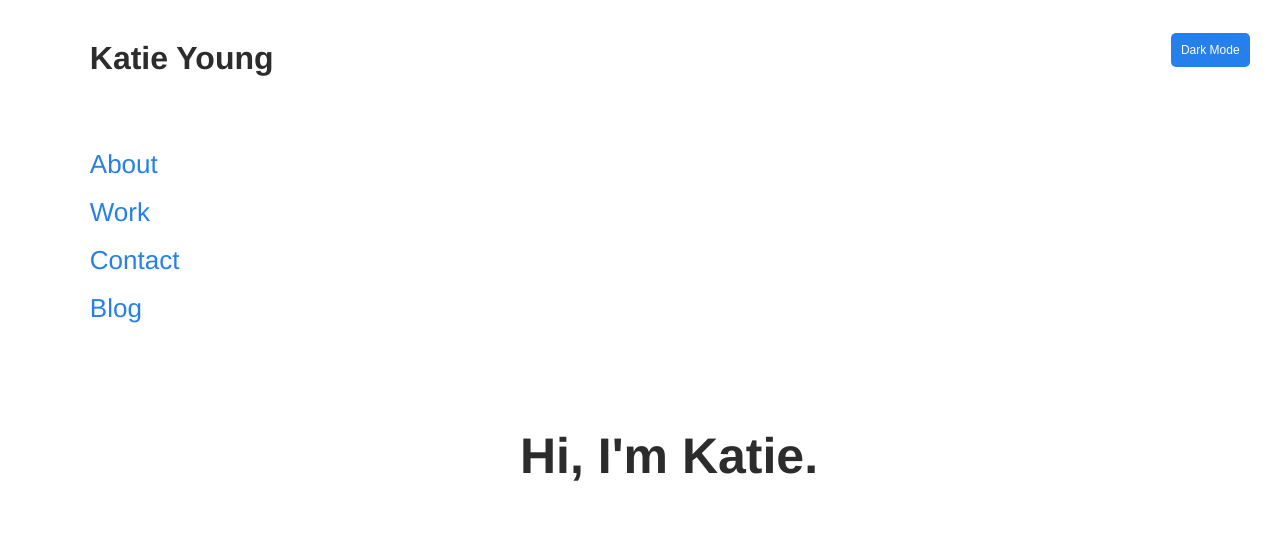
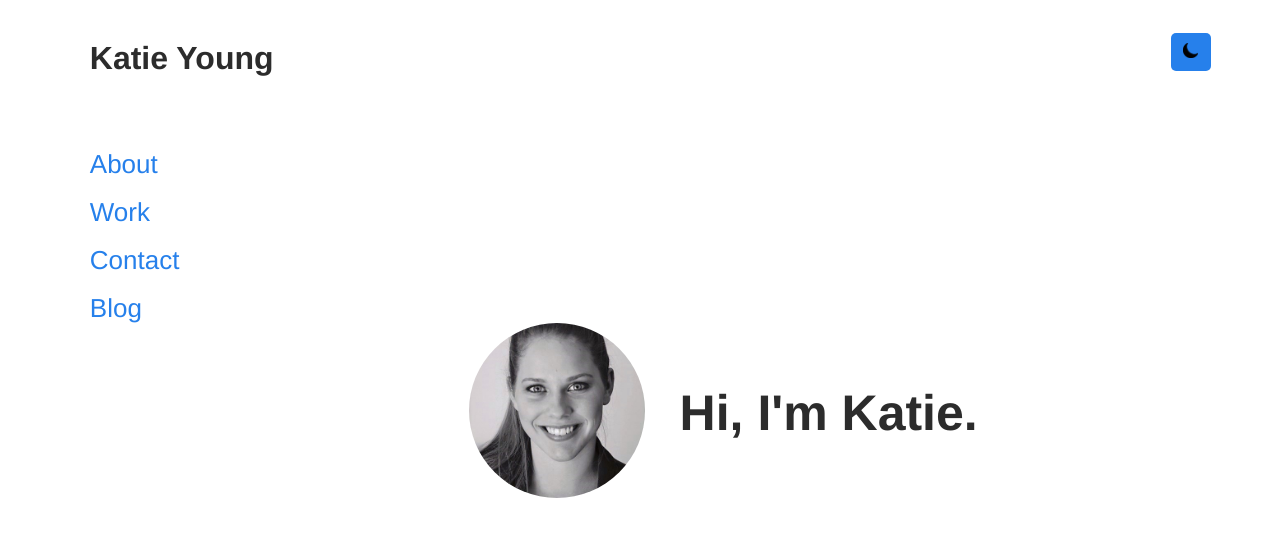
Before and after one commit to kaydyoung/kaydyoung.github.io, a Jekyll site: the page built from index.html, in a window 1280 px wide. Shown: the top 537 px of the page. Built offline with Jekyll 4.4.1, drawn with Linux system fonts in a browser that asks for light colours.

Commit message:
css updates
Adding a profile pic and image to dark mode button

```diff
--- a/_layouts/default.html
+++ b/_layouts/default.html
@@ -9,7 +9,7 @@
     {% seo %}
   </head>
   <body class="light">
-    <button id="btn-toggle" onClick="toggleDark()">Dark Mode</img></button>
+    <button id="btn-toggle" onClick="toggleDark()"><img src="assets/images/moon.png" class="modeimage"></button>
     {% include header.html %}
      {% include navigation.html %}
     {{ content }}
--- a/_sass/main.scss
+++ b/_sass/main.scss
@@ -9,13 +9,14 @@
   --secondary: #2680eb;
   --secondary-darker: #0f52a3;
   //--tertiary:
+
 }
 
 /* DARK MODE */
 .dark {
   //--background: #354349;
   --background: #161b22;
-  --nav: #6a737d;
+  --nav: #8b949e;
   --titles: #dbe9d5;
   --mainText: #8b949e;
   --subText: #8b949e;
@@ -29,6 +30,7 @@
   outline: none;
   background-color: var(--secondary);
   color: white;
+  width: 40px;
   border: none;
   border-radius: 5px;
   padding: 10px;
@@ -39,6 +41,11 @@
   margin-top: 25px;
   z-index: 100;
   position: relative;
+}
+
+.modeimage {
+  height: 15px;
+  width: auto;
 }
 
 //Why doesn't this work???
@@ -129,11 +136,11 @@ color: var(--mainText);
 }
 
 .katie-page-wrapper {
-  margin-left: 40vw;
+  margin-left: 36vw;
   display: flex;
-  flex-direction: column;
-  margin-top: 40vh;
-  align-items: flex-start;
+  flex-direction: row;
+  margin-top: 28vh;
+  align-items: center;
   margin-right: 10vw;
   overflow: hidden;
 }
@@ -163,6 +170,7 @@ color: var(--mainText);
 .katie-page-wrapper img {
   max-height: 175px;
   width: auto;
+  margin-right: 35px;
   border-radius: 50%;
   margin-bottom: 20px;
 }
--- a/assets/js/darkmodetoggle.js
+++ b/assets/js/darkmodetoggle.js
@@ -1,3 +1,5 @@
+/* Toggles Text to be Light or Dark Mode
+
 function toggleDark() {
   var mode = "";
   //if user toggles to dark mode, select dark class
@@ -9,6 +11,18 @@ function toggleDark() {
       //Mode will be the text inside the button: dark or light
       document.getElementById("btn-toggle").innerHTML = mode;
     }
+*/
+
+//Try to toggle image
+function toggleDark() {
+  var img = document.getElementById("modeimage");
+  //if user toggles to dark mode, select dark class
+  if (document.body.classList.toggle("dark")){
+    img.src("assets/images/moon.png")
+  } else {
+    img.src("assets/images/sun.png");
+    }
+}
 
 
 /* Saving Preferences
@@ -19,8 +33,3 @@ window.localStorage.setItem("pref", theme);
 
 window.localStorage.getItem("pref")
 */
-
-/* Code to change dark mode button a different color */
-document.getElementsByClassName('.btn__background').onClick(function() {
-  document.getElementsByClassName('.container').toggleClass('color');
-});
--- a/index.html
+++ b/index.html
@@ -4,5 +4,6 @@ title: Katie
 ---
 
 <div class="katie-page-wrapper">
+    <img src="/assets/images/profile.jpg">
     <h1>Hi, I'm Katie.</h1>
 </div>
```
Also changed, not shown: 7 other files.
